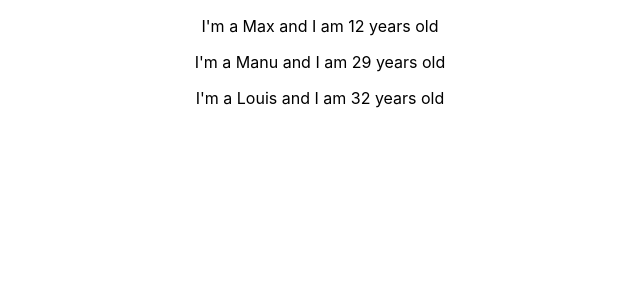
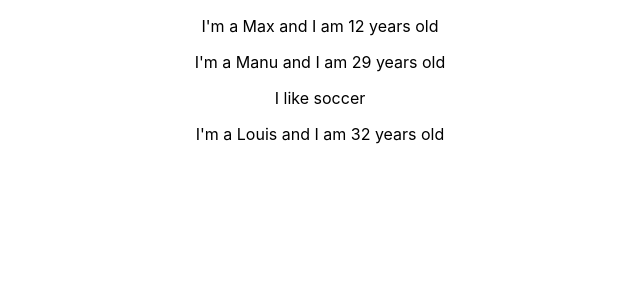
Before and after one commit to Antonio1027/react-spa, a React (Create React App) app: page / in a window 1280 px wide. Shown: the top 300 px of the page, without its empty margins (320-960 px from the left). Built offline with nearby package versions, Linux system fonts and the light colour scheme.

Commit message:
Feature: children prop added

```diff
--- a/src/Person/Person.js
+++ b/src/Person/Person.js
@@ -1,7 +1,12 @@
 import React from 'react'
 
 const person = (props) => {
-    return <p>I'm a {props.name} and I am {props.age} years old</p>
+    return (
+        <div>
+            <p>I'm a {props.name} and I am {props.age} years old</p>
+            <p>{props.children}</p>
+        </div>
+    );
 }
 
 export default person;
```
